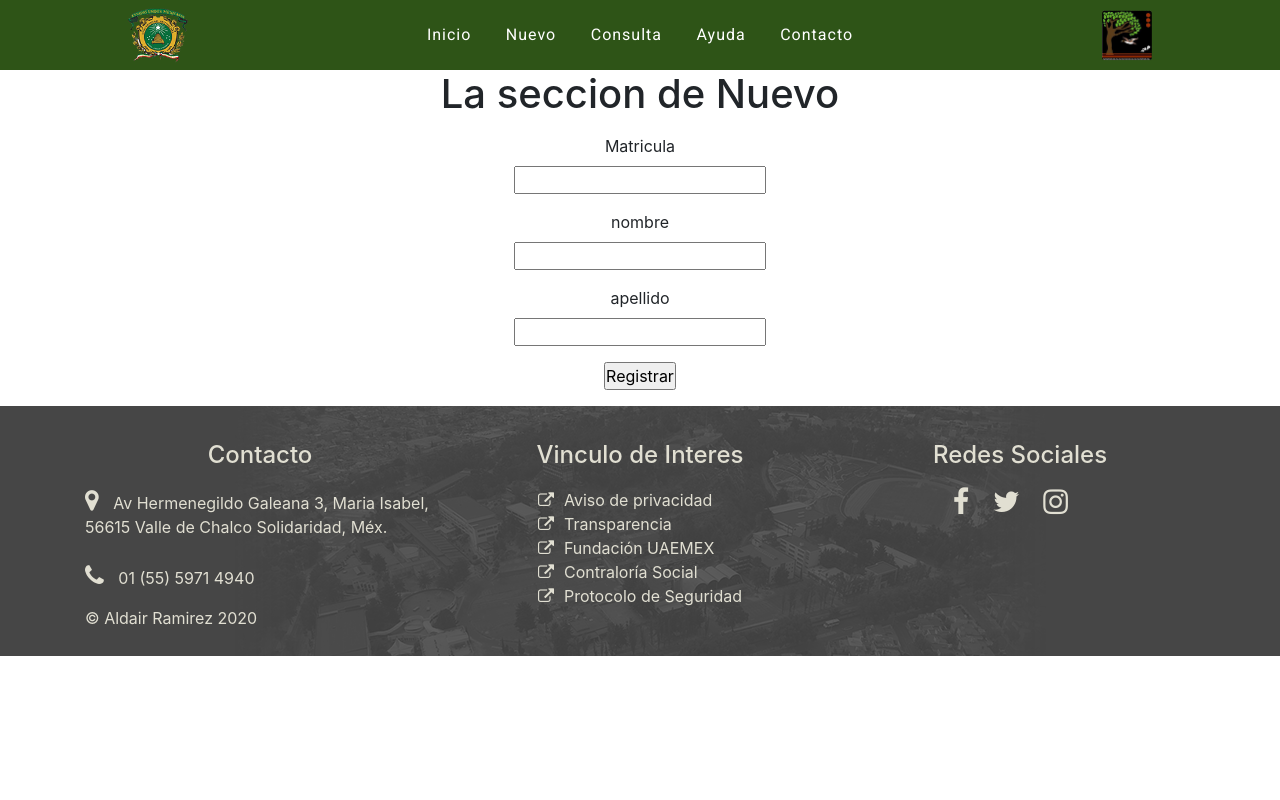
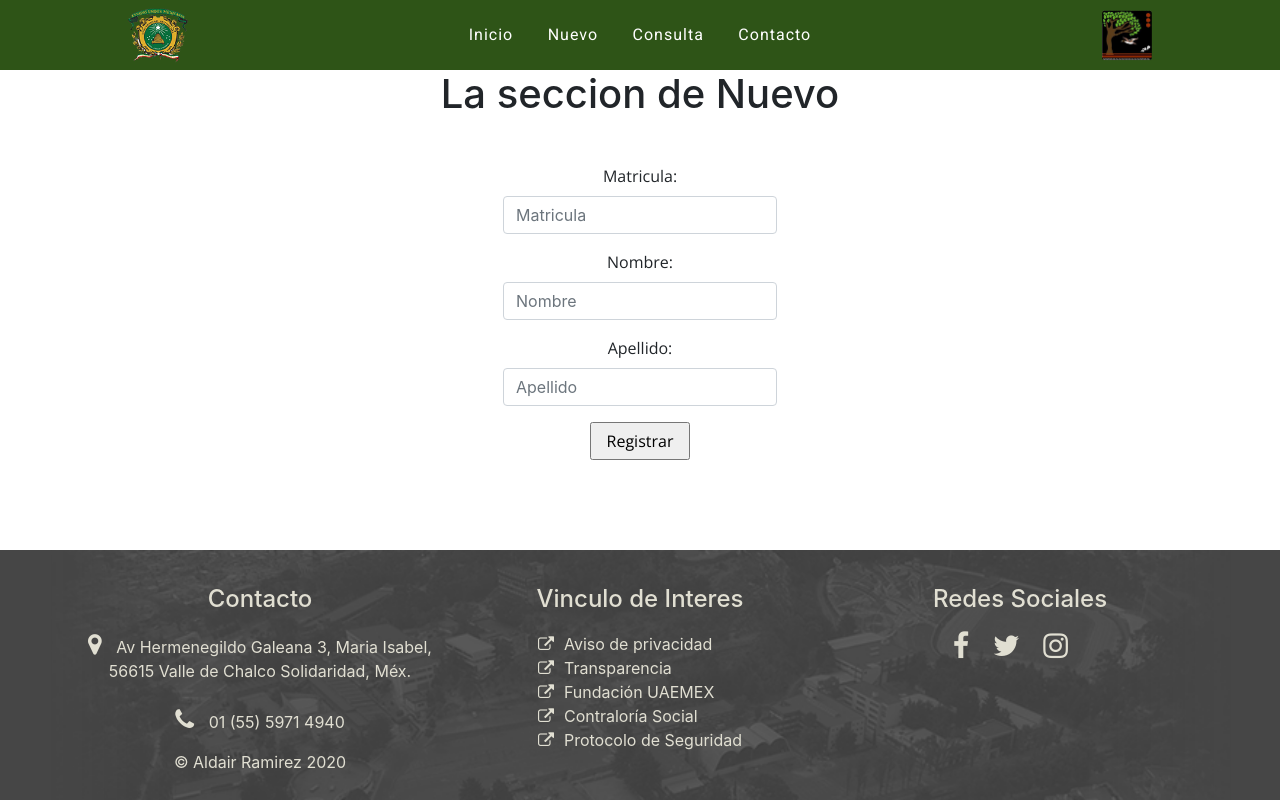
Before and after one commit to Aldair05/BibliotecaUaem, a PHP site: page /PHP/nuevo in a window 1280 px wide. Run offline with PHP 8.4, Linux system fonts and the light colour scheme.

Commit message:
actualizaron datos

```diff
--- a/controllers/contacto.php
+++ b/controllers/contacto.php
@@ -4,7 +4,7 @@
 
         function __construct(){
             parent::__construct();
-            $this->view->mensaje = "Este es el apartado de Contacto";
+            $this->view->mensaje = "Contactanos";
 
         }
 
--- a/public/css/estilos.css
+++ b/public/css/estilos.css
@@ -199,6 +199,7 @@ nav ul li:hover{
 /* Recursos */
 .container-recursos{
     margin-top: 30px;
+    margin-bottom: 30px;
     text-align: center;
 }
 
@@ -206,21 +207,42 @@ nav ul li:hover{
     width: 50%;
 }
 
+
+@media only screen and (max-width:768px){
+
+    .fila-imagenes{
+        padding-bottom: 30px;
+    }
+
+    .fila-imagenes img{
+        width: 30%;
+        padding-bottom: 15px;
+    }
+}
+
+
+
 /* Footer */
 
 footer{
-
     background-color: rgba(50,50,50, 0.9);
     padding: 20px;
     width: 100%;
     height: 250px;
 }
 
+
+@media only screen and (max-width:768px){
+        footer{
+            height:100%;
+        }
+}
+
 .footer-img{
     background-image: url(http://localhost/PHP/phpmvc/public/img/footerUaem.png);
     background-position: center;
     background-repeat: no-repeat;
-
+    background-size: cover;
 }
 
 
@@ -230,8 +252,16 @@ footer{
     margin:0 auto;
 }
 
+
+.caja-contacto{
+    text-align: center;
+}
+
+
+
 .listas{
     padding-top: 10px;
+    display: inline-block;
 }
 
 .listas li {
@@ -322,3 +352,48 @@ footer{
 .error{
     color: red;
 }
+
+
+/* Seccion Consulta */
+
+.contenedor-tabla{
+    padding-top: 50px;
+}
+form{
+    padding-top: 30px;
+}
+.form-group label{
+    font-family: 'Open Sans', sans-serif;
+    font-size: 1.0rem;
+}
+
+.btn-registrar{
+    width: 100px;
+    padding: 5px;
+    /* background-color: #2e5417; */
+    font-family: 'Open Sans', sans-serif;
+    transition: all 0.6s ease-in-out;
+}
+
+.btn-registrar:hover{
+    background-color: #B2DB94;
+    border-style: none;
+}
+
+
+/* Seccion contacto */
+
+.contenedor-contacto{
+    padding-top: 50px;
+}
+
+.contenido p{
+    font-size: 1rem;
+    font-family: 'Open Sans', sans-serif;
+}
+
+.contenido p span{
+    font-weight: 700;
+    font-family: 'Open Sans', sans-serif;
+    /* font-size: 0; */
+}
--- a/views/consulta/detalle.php
+++ b/views/consulta/detalle.php
@@ -1,4 +1,6 @@
 <?php require 'views/header.php' ?>
+
+<div class="contenedor-seccion">
     <div id="main">
         <h1 class="center">Editar Usuario</h1>
         <div class="center"><?php echo $this->mensaje; ?></div>
@@ -19,7 +21,6 @@
                 <input type="submit" value="Registrar">
             </p>
         </form>
-
-
     </div>
+</div>
 <?php require 'views/footer.php'?>
--- a/views/footer.php
+++ b/views/footer.php
@@ -3,6 +3,7 @@
         <div class="row">
             <div class="col-md-4 ">
                 <h4>Contacto</h4>
+                <div class ="caja-contacto">
                     <ul class="listas">
                         <li>
                         <i class="fa fa-map-marker" aria-hidden="true"></i>
@@ -17,6 +18,7 @@
                     </ul>
                     <div class="copy">
                         © Aldair Ramirez 2020
+                    </div>
                 </div>
             </div>
             <div class="col-md-4">
--- a/views/header.php
+++ b/views/header.php
@@ -27,7 +27,7 @@
                     <li><a href="<?php echo constant('URL');?>main">Inicio</a></li>
                     <li><a href="<?php echo constant('URL');?>nuevo">Nuevo</a></li>
                     <li><a href="<?php echo constant('URL');?>consulta">Consulta</a></li>
-                    <li><a href="<?php echo constant('URL');?>ayuda">Ayuda</a></li>
+                    <!-- <li><a href="<?php echo constant('URL');?>ayuda">Ayuda</a></li> -->
                     <li><a href="<?php echo constant('URL'); ?>contacto">Contacto</a></li>
                 </ul>
             </nav>
--- a/views/nuevo/index.php
+++ b/views/nuevo/index.php
@@ -1,25 +1,37 @@
 <?php require 'views/header.php' ?>
-    <div id="main">
-        <h1 class="center">La seccion de Nuevo</h1>
-        <div class="center"><?php echo $this->mensaje; ?></div>
-        <form class="center" action="<?php echo constant('URL');?>nuevo/registrarAlumno" method="post">
-            <p>
-                <label for="matricula">Matricula</label><br>
-                <input type="text" name="matricula" id="matricula"required>
-            </p>
-            <p>
-                <label for="nombre">nombre</label><br>
-                <input type="text" name="nombre" id="nombre" required>
-            </p>
-            <p>
-                <label for="apellido">apellido</label><br>
-                <input type="text" name="apellido" id="apellido" required>
-            </p>
-            <p>
-                <input type="submit" value="Registrar">
-            </p>
-        </form>
+
+<div class="contenedor-seccion">
+        <div id="main">
+            <h1 class="center">La seccion de Nuevo</h1>
+            <div class="center"><?php echo $this->mensaje; ?></div>
+
+            <div class="container ">
+                <div class="row justify-content-center">
+                    <form class="center" action="<?php echo constant('URL');?>nuevo/registrarAlumno" method="post">
+                        <div class="col-md-12 form-group">
+                            <label for="matricula">Matricula:</label>
+                            <input type="text" class="form-control" name="matricula" placeholder="Matricula" required>
+                        </div>
+
+                        <div class="col-md-12 form-group">
+                            <label for="nombre">Nombre:</label>
+                            <input type="text" class="form-control" name="nombre" id="nombre" placeholder="Nombre" required>
+                        </div>
+
+                        <div class="col-md-12 form-group">
+                            <label for="nombre">Apellido:</label>
+                            <input type="text" class="form-control" name="apellido" id="apellido" placeholder="Apellido" required>
+                        </div>
+
+                        <div class="col-md-12 form-group">
+                            <input type="submit" class="btn-registrar" value="Registrar">
+                        </div>
+                    </form>
+
+                </div>
+            </div>
+        </div>
+</div>
 
 
-    </div>
 <?php require 'views/footer.php'?>
```
Also changed, not shown: views/ayuda/index.php (+4 -13 lines), views/consulta/index.php (+8 -4 lines), views/contacto/index.php (+19 -4 lines). Lines whose indentation alone changed are shown as unchanged.
